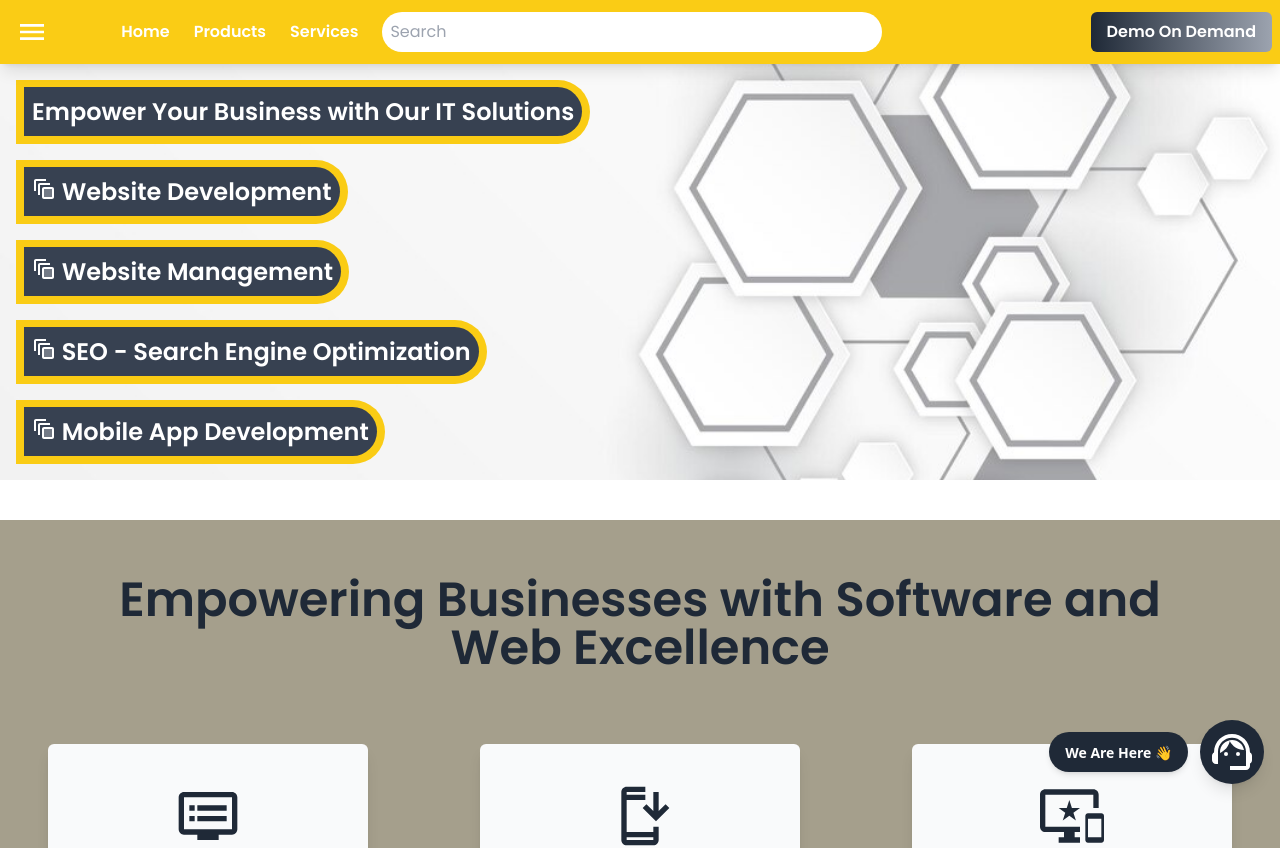
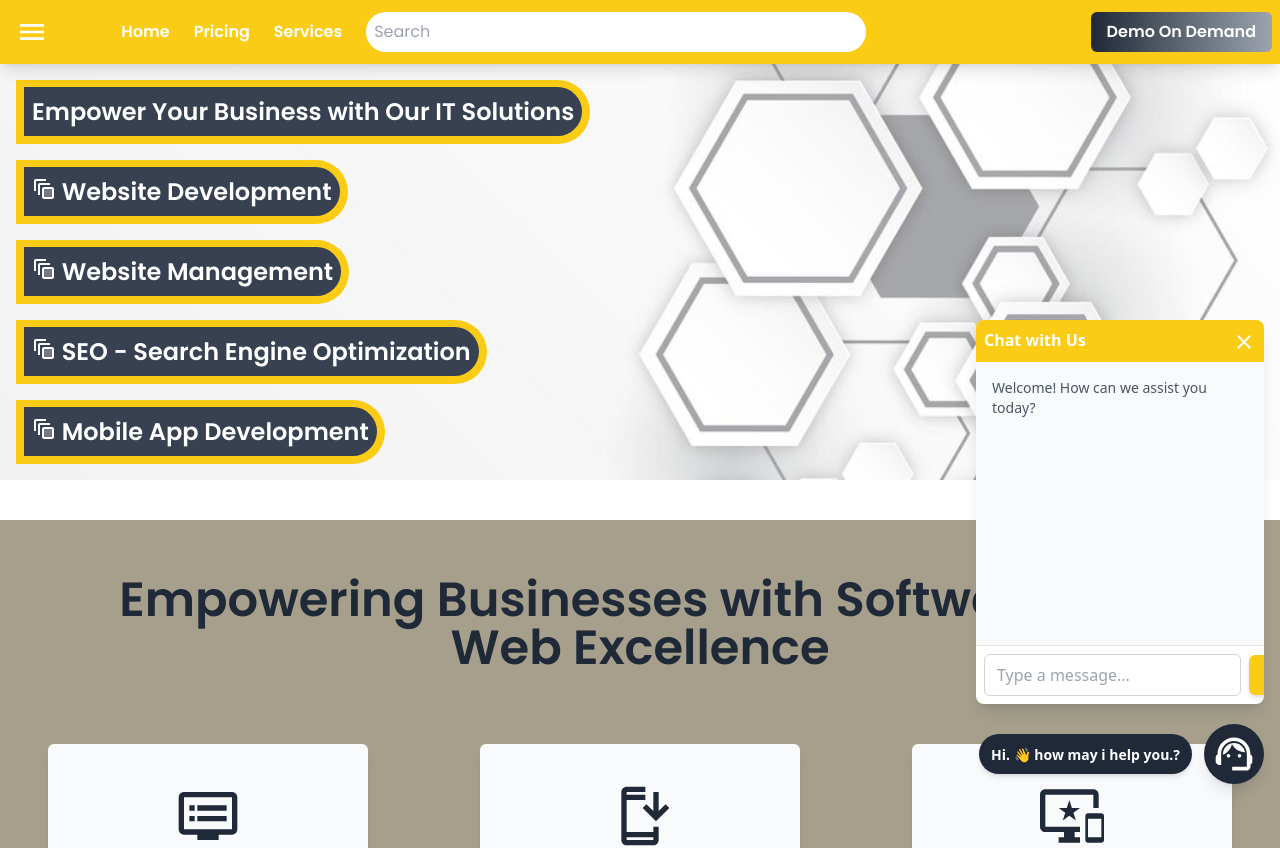
Before and after one commit to ashishkr26/webtrix, a React (Create React App) app: page / in a window 1280 px wide. Shown: the top 848 px of the page. Built offline with nearby package versions, Linux system fonts and the light colour scheme.

Commit message:
old changes

```diff
--- a/src/App.js
+++ b/src/App.js
@@ -18,6 +18,7 @@ import { Provider } from "react-redux";
 import appStore from "./assets/store/appStore";
 import ContactUs from "./components/ContactUs";
 import Reviews from "./components/Reviews";
+import Pricing from "./components/Pricing";
 
 function App() {
   const appRouter = createBrowserRouter([
@@ -75,6 +76,10 @@ function App() {
           path: "/mobile-app-service",
           element: <MobileAppService />,
         },
+        {
+          path:"/pricing",
+          element:<Pricing/>
+        }
       ],
     },
   ]);
--- a/src/components/ChatBot.js
+++ b/src/components/ChatBot.js
@@ -1,4 +1,4 @@
-import React, { useState } from "react";
+import React, { useEffect, useState } from "react";
 import SupportAgentOutlinedIcon from "@mui/icons-material/SupportAgentOutlined";
 
 import CloseIcon from "@mui/icons-material/Close";
@@ -10,6 +10,11 @@ const ChatBot = () => {
     setIsChatOpen((prev) => !prev);
   };
 
+  useEffect(() => {
+    setTimeout(() => {
+      setIsChatOpen(true);
+    }, 5000);
+  }, []);
   return (
     <div className="fixed bottom-4 right-4 z-10">
       {/* Chat Toggle Button */}
@@ -17,15 +22,15 @@ const ChatBot = () => {
         className="flex items-center space-x-3 cursor-pointer"
         onClick={toggleChat}
       >
-        <div className="px-4 py-2 rounded-full shadow-md bg-gray-800">
-          <span className="text-sm font-bold text-white ">
-            We Are Here 👋
+        <div className="px-3 py-2 rounded-full shadow-md bg-gray-800">
+          <span className="text-sm font-semibold text-white ">
+            Hi. 👋 how may i help you.?
           </span>
         </div>
         <div className="bg-gray-800 rounded-full p-2 shadow-lg">
           <SupportAgentOutlinedIcon
             className="text-white"
-            style={{ fontSize: "48px" }}
+            sx={{ fontSize: { lg: 44, md: 32, sm: 32, xs: 32 } }}
           />
         </div>
       </div>
@@ -34,9 +39,12 @@ const ChatBot = () => {
       {isChatOpen && (
         <div className="absolute bottom-20 right-0 w-72 h-96 bg-white rounded-lg shadow-lg flex flex-col overflow-hidden">
           {/* Header */}
-          <div className="bg-blue-500 text-white text-center font-bold py-2 flex justify-between px-2 ">
+          <div className="bg-yellow-400 text-white text-center font-bold py-2 flex justify-between px-2 ">
             <span>Chat with Us</span>{" "}
-            <span className="cursor-pointer" onClick={() => setIsChatOpen(false)}>
+            <span
+              className="cursor-pointer"
+              onClick={() => setIsChatOpen(false)}
+            >
               <CloseIcon />
             </span>
           </div>
@@ -51,9 +59,9 @@ const ChatBot = () => {
             <input
               type="text"
               placeholder="Type a message..."
-              className="flex-1 px-3 py-2 border border-gray-300 rounded-md focus:outline-none focus:ring-2 focus:ring-blue-500"
+              className="flex-1 px-3 py-2 border border-gray-300 rounded-md focus:outline-none focus:ring-2 focus:ring-yellow-500"
             />
-            <button className="ml-2 px-4 py-2 bg-blue-500 text-white rounded-md shadow-md hover:bg-blue-600">
+            <button className="ml-2 px-4 py-2 bg-yellow-400 text-white rounded-md shadow-md hover:bg-blue-600">
               Send
             </button>
           </div>
--- a/src/components/Header.js
+++ b/src/components/Header.js
@@ -34,12 +34,12 @@ const Header = () => {
               Home
             </li>
           </Link>
-          <Link to="/">
+          <Link to="/pricing">
             <li
               tabIndex={0}
               className="p-2 hover:scale-110 transition-all duration-300 ease-in-out"
             >
-              Products
+              Pricing
             </li>
           </Link>
           <Link to="/services">
@@ -51,7 +51,7 @@ const Header = () => {
         </ul>
         <div className="px-4">
           <input
-            className="hidden lg:block lg:w-[500px] md:w-56  p-2 rounded-full text-gray-800 font-light text-sm md:text-base"
+            className="hidden lg:block lg:w-[500px] md:w-56  p-2 rounded-full text-gray-800 font-light text-sm md:text-base focus:outline-none focus:ring-2 focus:ring-yellow-500"
             type="text"
             placeholder="Search"
             ref={searchText}
--- /dev/null
+++ b/src/components/Pricing.js
@@ -0,0 +1,11 @@
+import React from 'react'
+
+const Pricing = () => {
+  return (
+    <div>
+      Hi Connect to us, to discuss the pricing
+    </div>
+  )
+}
+
+export default Pricing
--- a/src/components/SideBar.js
+++ b/src/components/SideBar.js
@@ -43,12 +43,14 @@ const SideBar = () => {
             <span className="mt-2 px-2">Contact Us</span>
           </li>
         </Link>
+        <Link to ="/quote-on-demand">
         <li className="cursor-pointer  flex items-center list-none p-2 hover:scale-105 hover:bg-white  transition-all ease-in-out">
           <span className="text-yellow-500">
             <RequestQuoteIcon />
           </span>
           <span className="mt-2 px-2">Request A Demo</span>
         </li>
+        </Link>
         <li className="cursor-pointer  flex items-center list-none p-2 hover:scale-105 hover:bg-white  transition-all ease-in-out">
           <span className="text-yellow-500">
             <HelpIcon />
```
